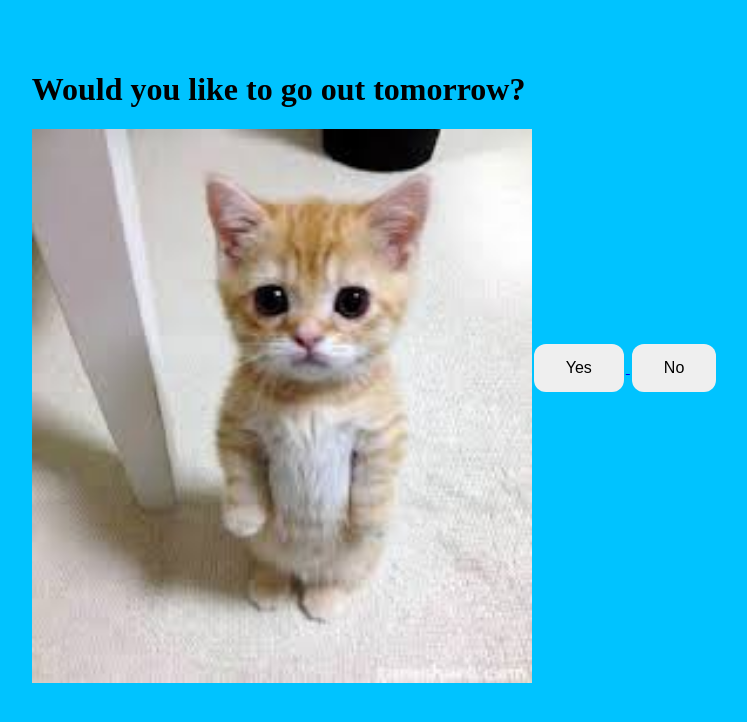
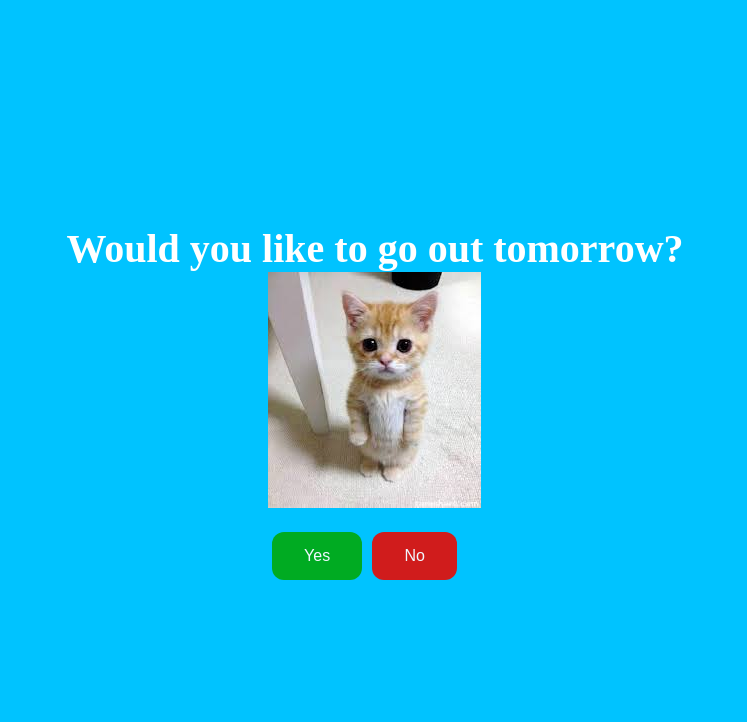
Before and after one commit to irfanburakege/askingOut, a plain HTML site: page index.html in a window 1280 px wide. Shown: the whole page, without its empty margins (265-1012 px from the left). Drawn offline with Linux system fonts and the light colour scheme.

Commit message:
Update index.html

```diff
--- a/index.html
+++ b/index.html
@@ -7,17 +7,20 @@
     <link rel="stylesheet" href="style.css">
 </head>
 <body>
-    <div id="header">
-    <h1>Would you like to go out tomorrow?</h1>
-    <img width="500" alt="cuteCat" src="images/catStanding.JPG">
+    <div class="container">
+        <div id="header">
+            <h1 class="header_text">Would you like to go out tomorrow?</h1>
+        </div>
+        <div class="gif_container">
+            <img  alt="cuteCat" src="images/catStanding.JPG">
+        </div>
+
+        <div class="buttons_container">
+            <a href="https://www.youtube.com/watch?v=KN3IemyqJJw" target="_self">
+                <button class="btn" id="yesButton">Yes</button>
+            </a>
+            <button onclick="moveAway" id="noButton" class="btn">No</button>
+        </div>
     </div>
-
-    <div id="buttons">
-    <a href="https://youtu.be/KN3IemyqJJw?si=K8TIk0klpARk4HSN" target="_self">
-        <button class="btn" id="yes">Yes</button>
-    </a>
-        <button onclick="moveAway" id="no" class="btn">No</button>
-    </div>
-
 </body>
 </html>
```
